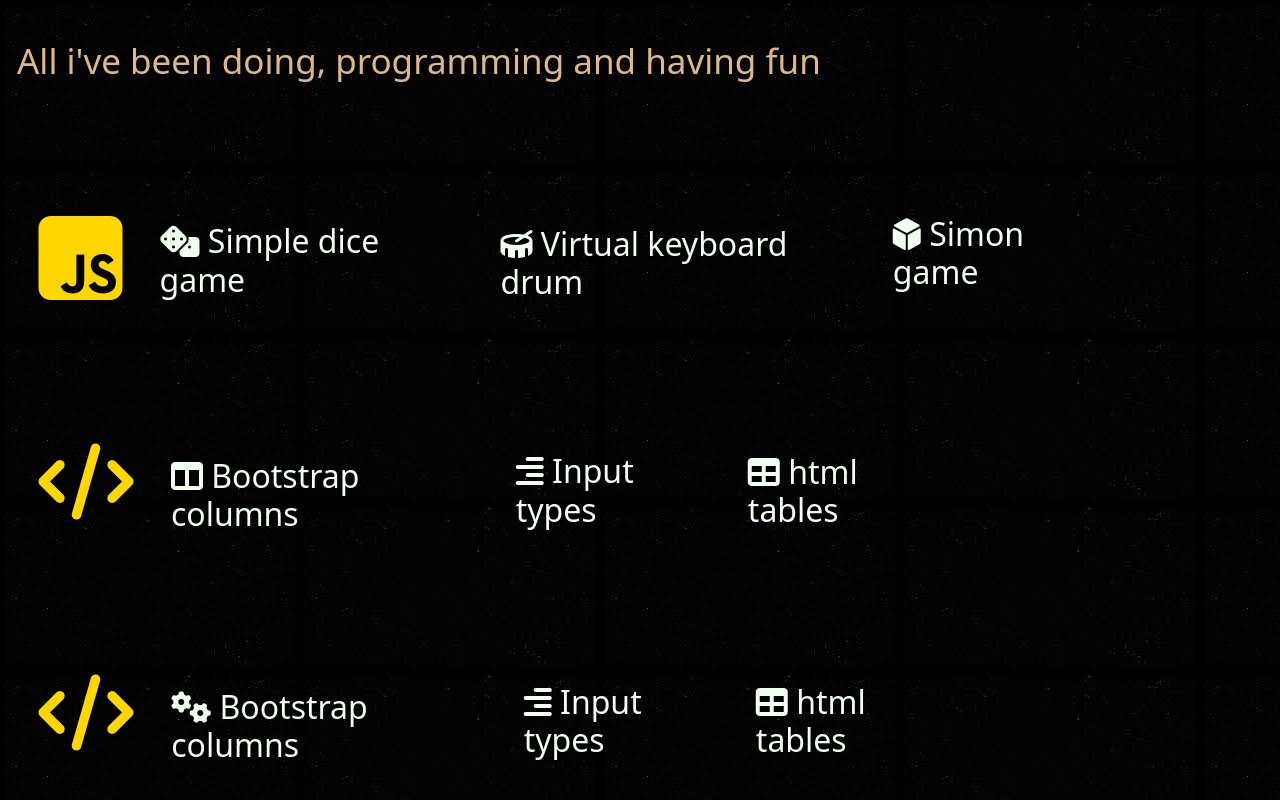
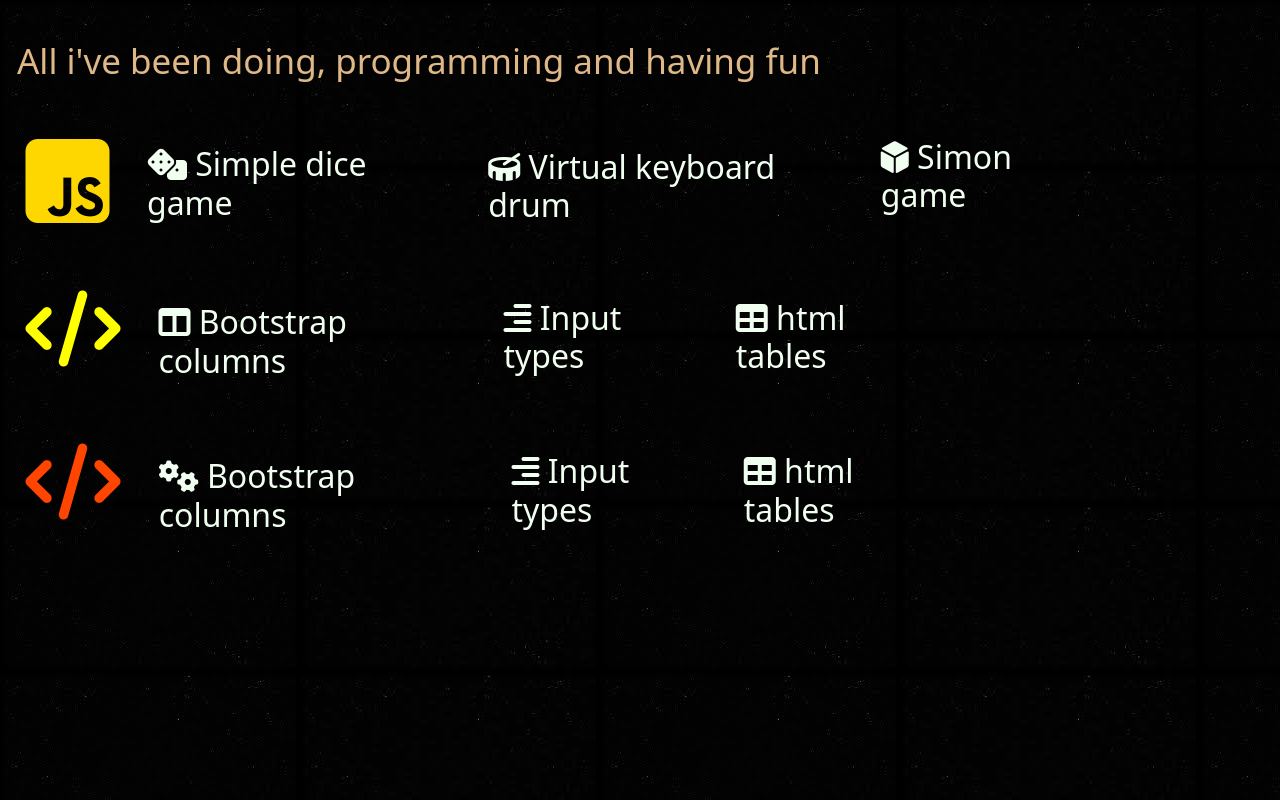
Before and after one commit to viniginomata/Learned, a plain HTML site: page index.html in a window 1280 px wide. Drawn offline with nearby package versions, Linux system fonts and the light colour scheme.

Commit message:
Update styles.css

```diff
--- a/styles.css
+++ b/styles.css
@@ -8,11 +8,15 @@
     padding-left: 17px;
     display: flex;
     font-size: 35px;
+    font-weight: 200;
 }
+
+
 .section1 {
     display: flex;
-    margin-top: 10%;
-    margin-left: 3%;
+    margin-top: 4%;
+    margin-left: 2%;
+
 }
 .challenge1 {
     display: flex;
@@ -23,6 +27,9 @@
     margin: 2%;
     text-decoration: auto;
     color: honeydew;
+    font-weight: 200;
+
+
 }
 .fab {
     font-weight: 400;
@@ -31,6 +38,11 @@
 
 }
 i.fas.tests_icon.fa-code {
-    color: gold;
     font-size: 76px;
 }
+.oranjeicon {
+    color:orangered
+}
+.yellowicon{
+    color:yellow
+}
```
